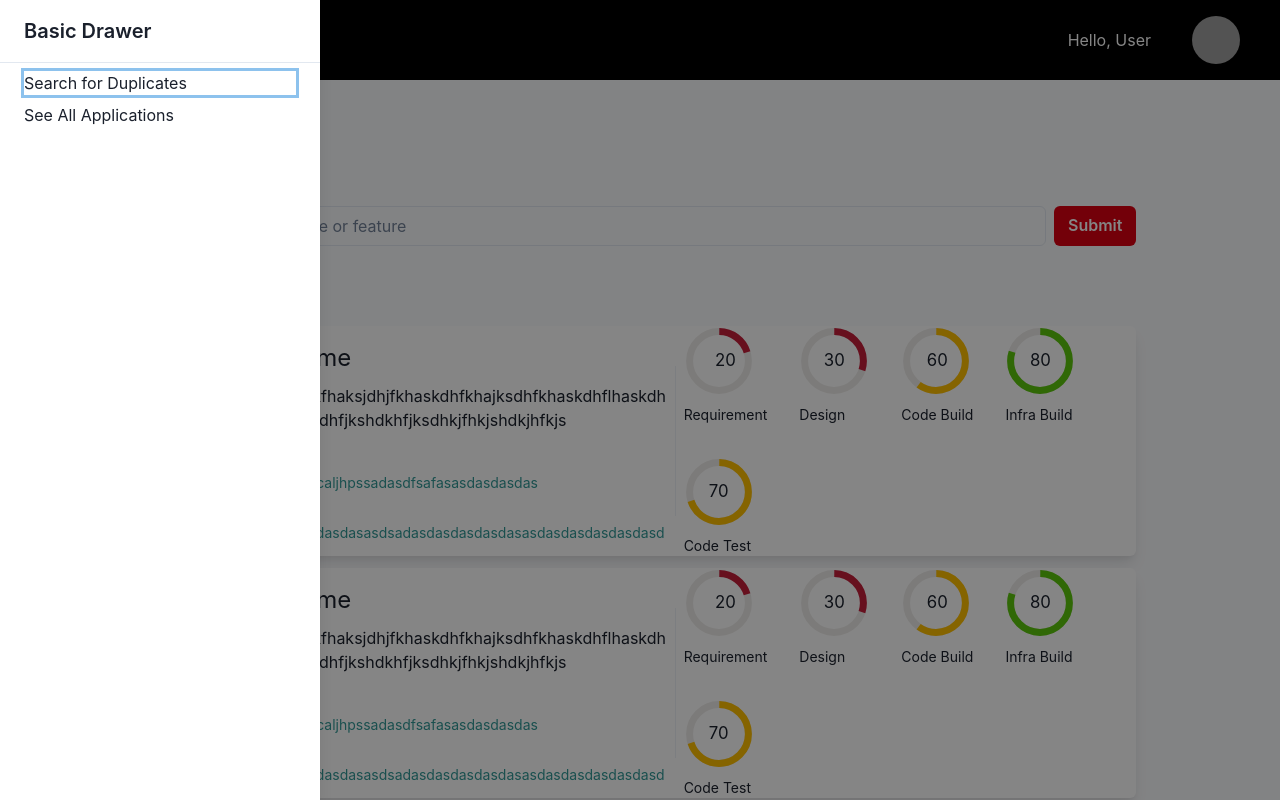
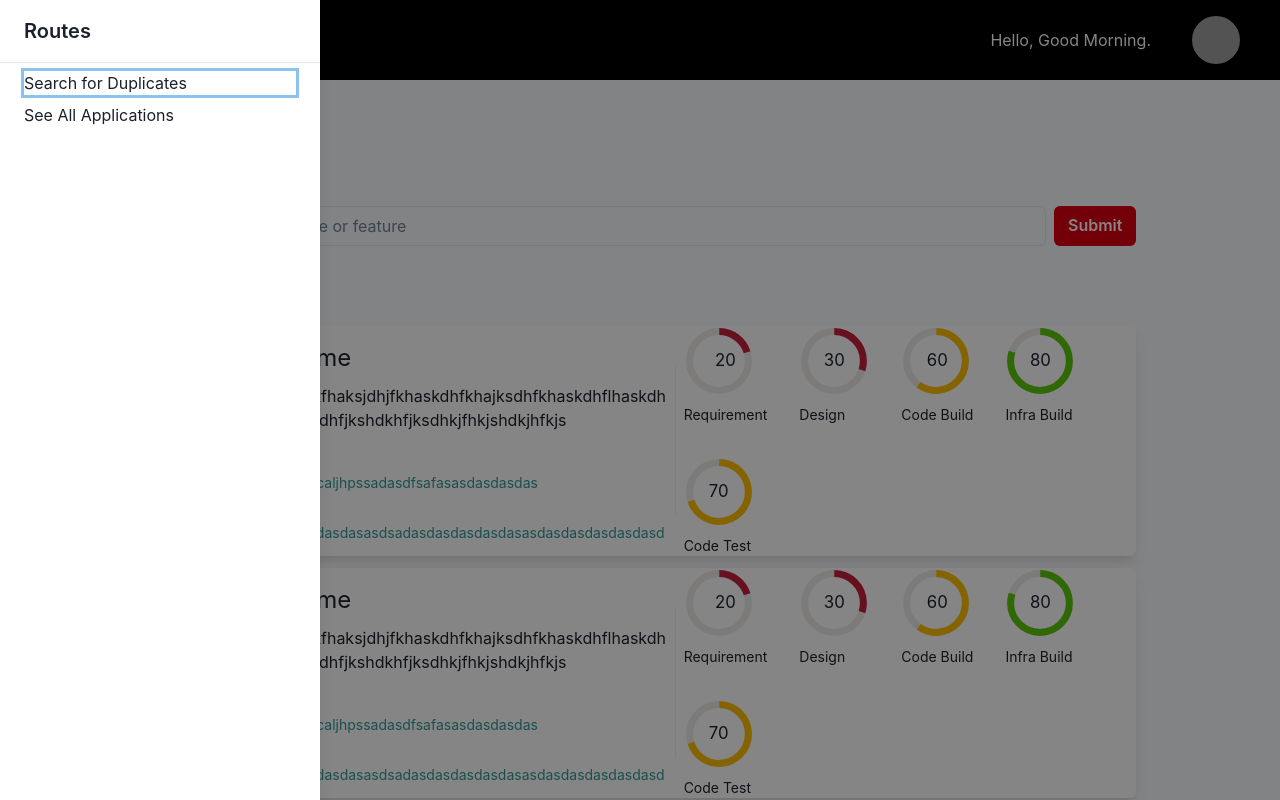
Before and after one commit to lmajhi/beyond-infinity-ui, a React (Create React App) app: page / in a window 1280 px wide. Both pictures are taken after a click on the element "HSBC - Dupli". Shown: the top 800 px of the page. Built offline with nearby package versions, Linux system fonts and the light colour scheme; grey boxes are pictures that could not be loaded.

Commit message:
Added salutation

```diff
--- a/src/common/TopHeader.jsx
+++ b/src/common/TopHeader.jsx
@@ -14,6 +14,7 @@ import {
 } from "@chakra-ui/react";
 import React from "react";
 import "./top-header.css";
+import { getSalutation } from "../utils/time";
 const TopHeader = () => {
   const { isOpen, onOpen, onClose } = useDisclosure();
 
@@ -43,14 +44,14 @@ const TopHeader = () => {
         alignItems={"center"}
         justifyContent={"center"}
       >
-        <Text color={"white"}>Hello, User</Text>
+        <Text color={"white"}>Hello, {getSalutation()}</Text>
         <Divider orientation="vertical" color={"white"} margin={5} />
         <Avatar name="Dan Abrahmov" src="https://bit.ly/dan-abramov" />
       </Box>
       <Drawer placement={"left"} onClose={onClose} isOpen={isOpen}>
         <DrawerOverlay />
         <DrawerContent>
-          <DrawerHeader borderBottomWidth="1px">Basic Drawer</DrawerHeader>
+          <DrawerHeader borderBottomWidth="1px">Routes</DrawerHeader>
           <DrawerBody>
             <Stack direction={"column"}>
               <Link href="/">Search for Duplicates</Link>
--- /dev/null
+++ b/src/utils/time.js
@@ -0,0 +1,12 @@
+export const getSalutation = () => {
+  var today = new Date();
+  var curHr = today.getHours();
+  if (curHr < 12) {
+    return "Good Morning.";
+  } else if (curHr < 18) {
+    return "Good Afternoon.";
+  } else {
+    console.log("good evening");
+    return "Good Evening.";
+  }
+};
```
